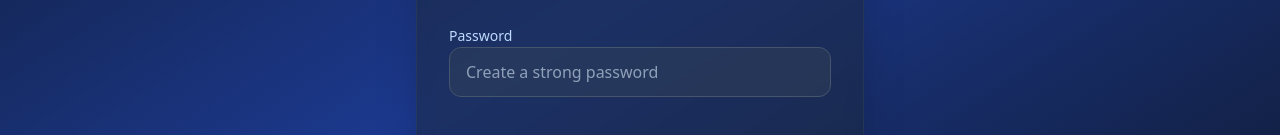
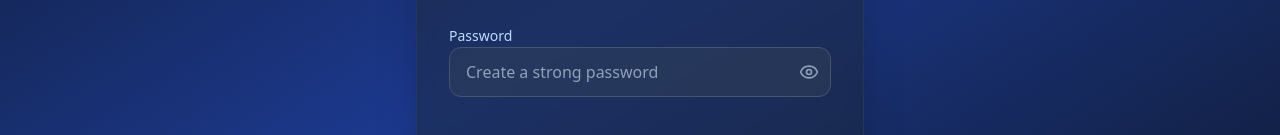
Before and after one commit to Quartz1605/Tutorify, a React (Vite) app in the folder Tutorify/: page /register in a window 1280 px wide. Shown: the part 421-556 px from the top of the page. Built offline with nearby package versions, Linux system fonts and the light colour scheme.

Commit message:
Fixed the eye thing while registration

```diff
--- a/Tutorify/src/pages/Registration.jsx
+++ b/Tutorify/src/pages/Registration.jsx
@@ -1,9 +1,11 @@
 import React, { useState } from "react";
-import { useNavigate,Link } from "react-router-dom";
-
+import { useNavigate, Link } from "react-router-dom";
+import { Eye, EyeOff } from "lucide-react";
 
 const Register = () => {
   const navigate = useNavigate();
+
+  const [showPassword, setShowPassword] = useState(false);
 
   const [formStep, setFormStep] = useState(0);
   const [formData, setFormData] = useState({
@@ -192,12 +194,14 @@
                     className="w-full px-4 py-3 bg-slate-700/50 border border-slate-600 rounded-xl text-white placeholder-slate-400 focus:outline-none focus:ring-2 focus:ring-blue-500 focus:border-transparent transition-all duration-200"
                   />
                 </div>
+
                 <div className="space-y-2">
                   <label className="text-blue-200 text-sm font-medium">
                     Password
                   </label>
+                  <div className="relative">
                     <input
-                    type="password"
+                      type={showPassword ? "text" : "password"}
                       name="password"
                       placeholder="Create a strong password"
                       value={formData.password}
@@ -205,7 +209,22 @@
                       required
                       className="w-full px-4 py-3 bg-slate-700/50 border border-slate-600 rounded-xl text-white placeholder-slate-400 focus:outline-none focus:ring-2 focus:ring-blue-500 focus:border-transparent transition-all duration-200"
                     />
+                    <button
+                      type="button"
+                      onClick={() => {
+                        setShowPassword(!showPassword);
+                      }}
+                      className="absolute inset-y-0 right-0 pr-3 flex items-center text-slate-400 hover:text-slate-300 transition-colors"
+                    >
+                      {showPassword ? (
+                        <EyeOff className="h-5 w-5" />
+                      ) : (
+                        <Eye className="h-5 w-5" />
+                      )}
+                    </button>
                   </div>
+                </div>
+
                 <div className="pt-4">
                   <button
                     type="button"
```
Lines whose indentation alone changed are shown as unchanged.
